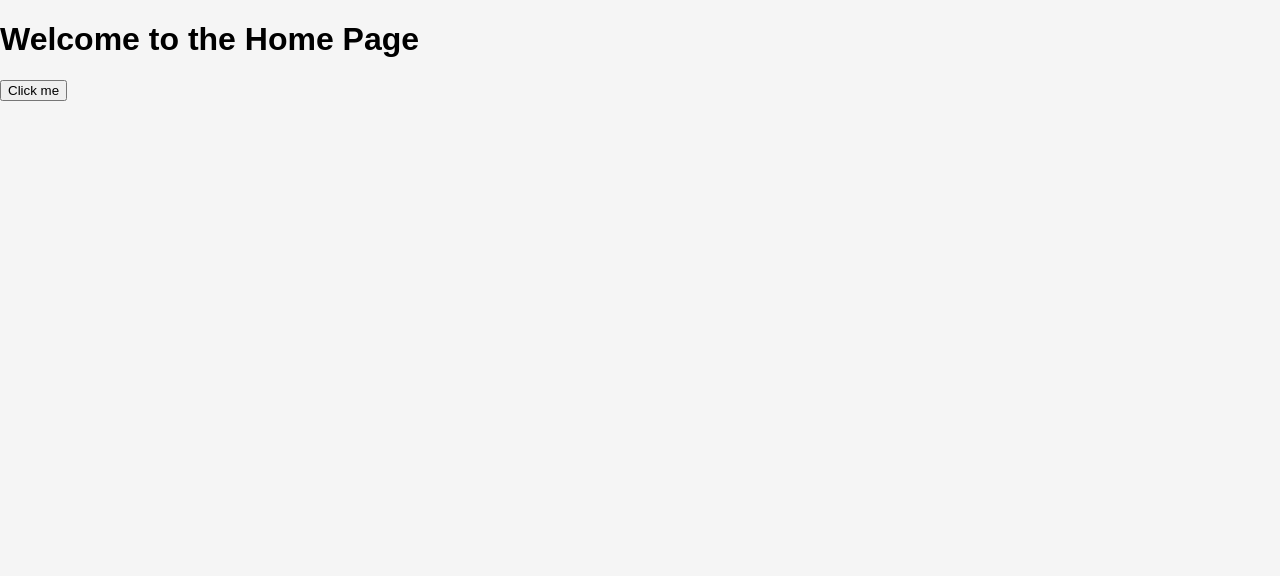
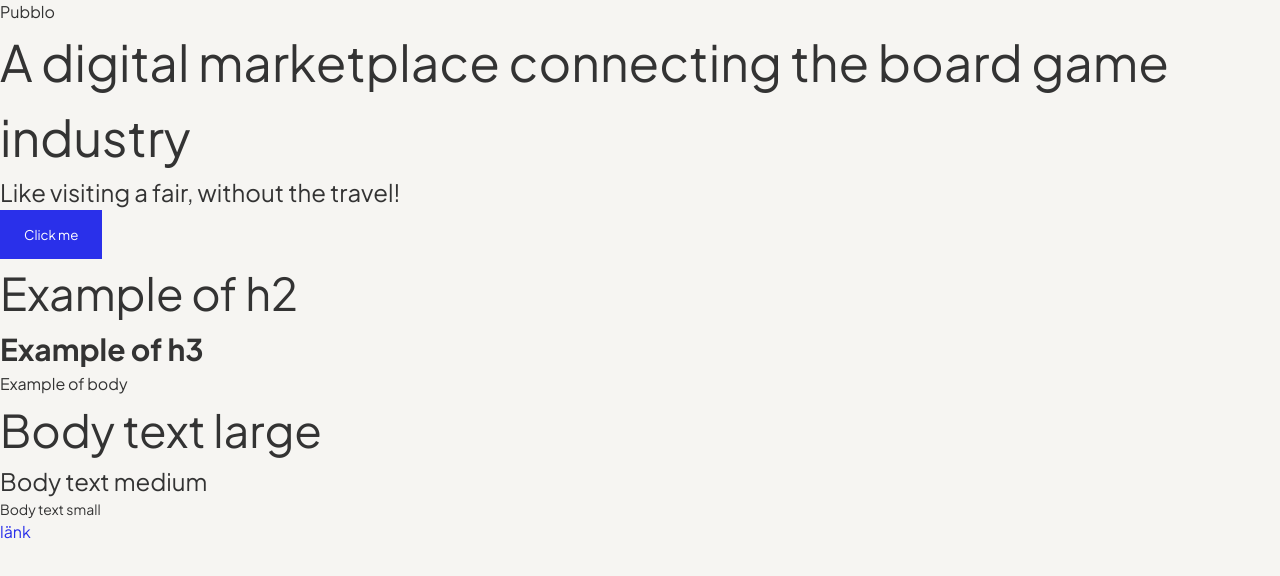
Before and after one commit to pubblo-com/homepage, a React (Create React App) app: page / in a window 1280 px wide. Shown: the top 576 px of the page. Built offline with nearby package versions, Linux system fonts and the light colour scheme.

Commit message:
basic setup

```diff
--- a/public/index.html
+++ b/public/index.html
@@ -24,7 +24,10 @@
       work correctly both with client-side routing and a non-root public URL.
       Learn how to configure a non-root public URL by running `npm run build`.
     -->
-    <title>React App</title>
+    <title>Pubblo</title>
+    <link rel="preconnect" href="https://fonts.googleapis.com">
+    <link rel="preconnect" href="https://fonts.gstatic.com" crossorigin>
+    <link href="https://fonts.googleapis.com/css2?family=Plus+Jakarta+Sans:ital,wght@0,200..800;1,200..800&display=swap" rel="stylesheet">
   </head>
   <body>
     <noscript>You need to enable JavaScript to run this app.</noscript>
--- /dev/null
+++ b/src/components/Hero.js
@@ -0,0 +1,23 @@
+import React from 'react';
+import Button from '../components/Button';
+
+const Hero = () => {
+  return (
+    <div>
+      <p>Pubblo</p>
+      <h1>A digital marketplace connecting the board game industry </h1>
+      <p className="body-text-medium">Like visiting a fair, without the travel!</p>
+      <Button text="Click me" />
+      <h2>Example of h2</h2>
+      <h3>Example of h3</h3>
+      {/* Use p tag with class names for body text */}
+      <p className="body-text">Example of body</p>
+      <p className="body-text-large">Body text large</p>
+      <p className="body-text-medium">Body text medium</p>
+      <p className="body-text-small">Body text small</p>
+      <a>länk</a>
+    </div>
+  );
+};
+
+export default Hero;
--- a/src/pages/HomePage.js
+++ b/src/pages/HomePage.js
@@ -1,12 +1,14 @@
 import React from 'react';
-import Button from '../components/Button';
+// import Button from '../components/Button';
+import Hero from '../components/Hero';
 
 const HomePage = () => {
   const handleClick = () => alert('Button clicked!');
   return (
     <div>
-      <h1>Welcome to the Home Page</h1>
-      <Button text="Click me" onClick={handleClick} />
+      {/* <h1>Welcome to the Home Page</h1>
+      <Button text="Click me" onClick={handleClick} /> */}
+      <Hero />
     </div>
   );
 };
--- a/src/styles/GlobalStyles.js
+++ b/src/styles/GlobalStyles.js
@@ -1,12 +1,119 @@
 import { createGlobalStyle } from 'styled-components';
+import { colors, typography, spacing, breakpoints } from './tokens';
 
-const GlobalStyles = createGlobalStyle`
-  body {
-    font-family: Arial, sans-serif;
+const GlobalStyle = createGlobalStyle`
+  /* Reset Styles */
+  * {
     margin: 0;
     padding: 0;
-    background-color: #f5f5f5;
+    box-sizing: border-box;
+  }
+
+  /* Global Typography */
+  body {
+    font-family: ${typography.fontFamily};
+    font-size: ${typography.fontSizeBase};
+    line-height: ${typography.lineHeightBase};
+    color: ${colors.text};
+    background-color: ${colors.background};
+    margin: 0;
+    padding: 0;
+  }
+
+  /* Headings */
+  h1 {
+    font-size: ${typography.fontSizeH1};
+    font-weight: ${typography.fontWeightRegular};
+    /* margin-bottom: ${spacing.large}; */
+    /* color: ${colors.primary}; */
+  }
+
+  h2 {
+    font-size: ${typography.fontSizeH2};
+    font-weight: ${typography.fontWeightRegular};
+    /* margin-bottom: ${spacing.medium}; */
+    /* color: ${colors.secondary}; */
+  }
+
+  h3 {
+    font-size: ${typography.fontSizeH3};
+    font-weight: ${typography.fontWeightBold};
+    /* margin-bottom: ${spacing.medium}; */
+    color: ${colors.text};
+  }
+
+  /* Body Text (Base text) */
+  .body-text {
+    font-size: ${typography.fontSizeBody};
+    /* margin-bottom: ${spacing.small}; */
+    color: ${colors.text};
+  }
+
+  /* Variations for Body Text */
+  .body-text-large {
+    font-size: ${typography.fontSizeBodyLarge};
+    /* margin-bottom: ${spacing.medium}; */
+    color: ${colors.text};
+  }
+
+  .body-text-medium {
+    font-size: ${typography.fontSizeBodyMedium};
+    /* margin-bottom: ${spacing.small}; */
+    color: ${colors.text};
+  }
+
+  .body-text-small {
+    font-size: ${typography.fontSizeBodySmall};
+    /* margin-bottom: ${spacing.extraSmall}; */
+    color: ${colors.text};
+  }
+
+  /* Links */
+  a {
+    text-decoration: none;
+    color: ${colors.link};
+    &:hover {
+      color: ${colors.linkHover};
+    }
+  }
+
+  /* Buttons */
+  button {
+    font-family: ${typography.fontFamily};
+    font-size: ${typography.fontSizeBase};
+    background-color: ${colors.buttonBackground};
+    color: ${colors.buttonText};
+    border: none;
+    padding: ${spacing.small} ${spacing.medium};
+    cursor: pointer;
+    transition: background-color 0.3s ease;
+
+    &:hover {
+      background-color: ${colors.buttonBackgroundHover};
+    }
+
+    &:focus {
+      outline: none;
+    }
+  }
+
+  /* Responsive Typography */
+  @media (max-width: ${breakpoints.tablet}) {
+    h1 {
+      font-size: ${typography.fontSizeH1Mobile};
+    }
+
+    h2 {
+      font-size: ${typography.fontSizeH2Mobile};
+    }
+
+    h3 {
+      font-size: ${typography.fontSizeH3Mobile};
+    }
+  .body-text-large {
+    font-size: ${typography.fontSizeBodyLargeMobile};
+  }
   }
 `;
 
-export default GlobalStyles;
+export default GlobalStyle;
--- /dev/null
+++ b/src/styles/tokens.js
@@ -0,0 +1,53 @@
+// Colors
+export const colors = {
+  primary: '#2A30EA', // Primary Blue
+  secondary: '#11135E', // Dark Blue
+  background: '#F6F5F2', // Light Beige
+  // background: '#FFFFFF', // white
+  text: '#333333', // Default text color
+  link: '#2A30EA', // Link color
+  linkHover: '#0052CC', // Link hover color
+  buttonBackground: '#2A30EA', // Button Background
+  buttonBackgroundHover: '#1E25D3', // Button hover background
+  buttonText: '#FFFFFF', // Button text color
+};
+
+// Typography
+export const typography = {
+  fontFamily: "'Plus Jakarta Sans', sans-serif",
+
+  fontSizeH1: '50px',
+  fontSizeH2: '45px',
+  fontSizeH3: '30px',
+  fontSizeBodyLarge: '45px',
+  fontSizeBodyMedium: '24px',
+  fontSizeBody: '16px',
+  fontSizeBodySmall: '14px',
+
+  fontSizeH1Mobile: '35px',
+  fontSizeH2Mobile: '30px',
+  fontSizeH3Mobile: '20px',
+  fontSizeBodyLargeMobile: '30px',
+
+  lineHeightBase: '1.5',
+
+  fontWeightRegular: '400',
+  fontWeightBold: '700',
+  fontWeightSemiBold: '600',
+};
+
+// Spacing
+export const spacing = {
+  xsmall: '8px',
+  small: '16px',
+  medium: '24px',
+  large: '32px',
+  xLarge: '64px',
+};
+
+// Breakpoints
+export const breakpoints = {
+  mobile: '480px',
+  tablet: '768px',
+  desktop: '1024px',
+};
```
